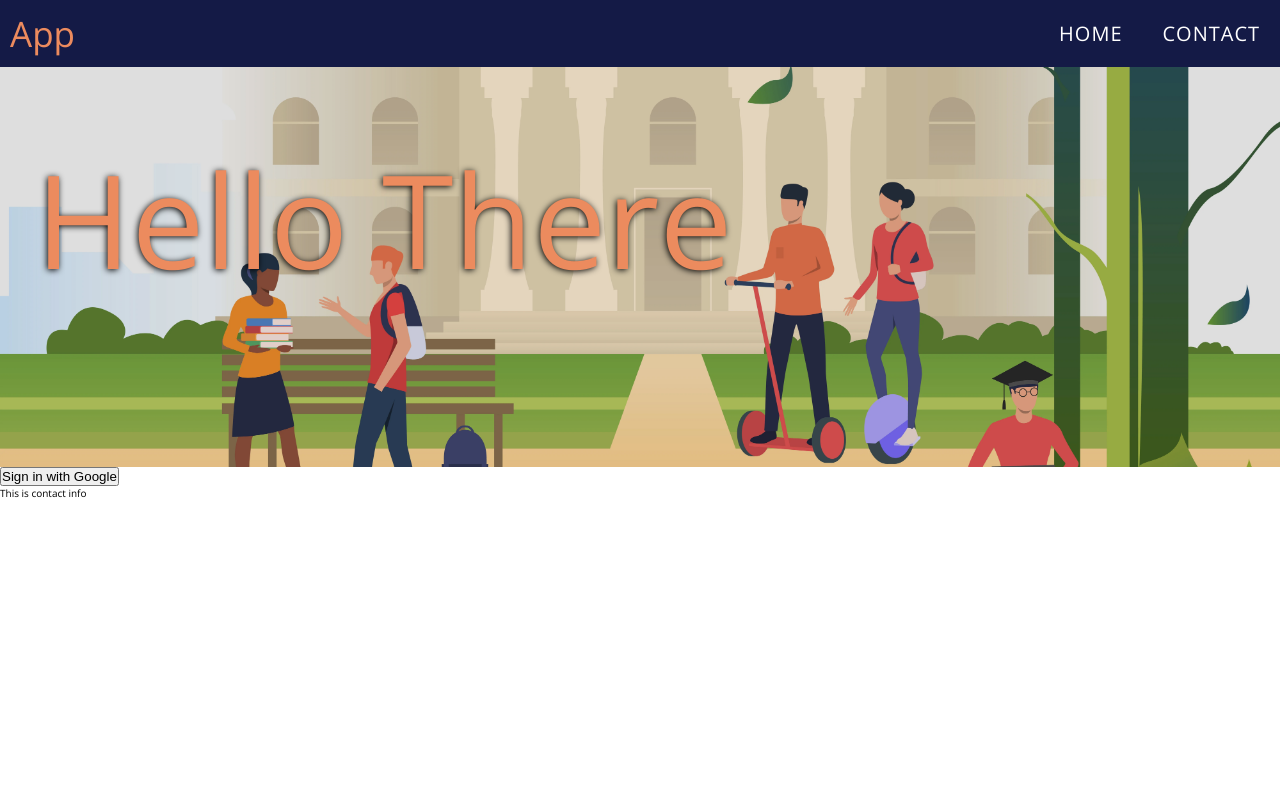
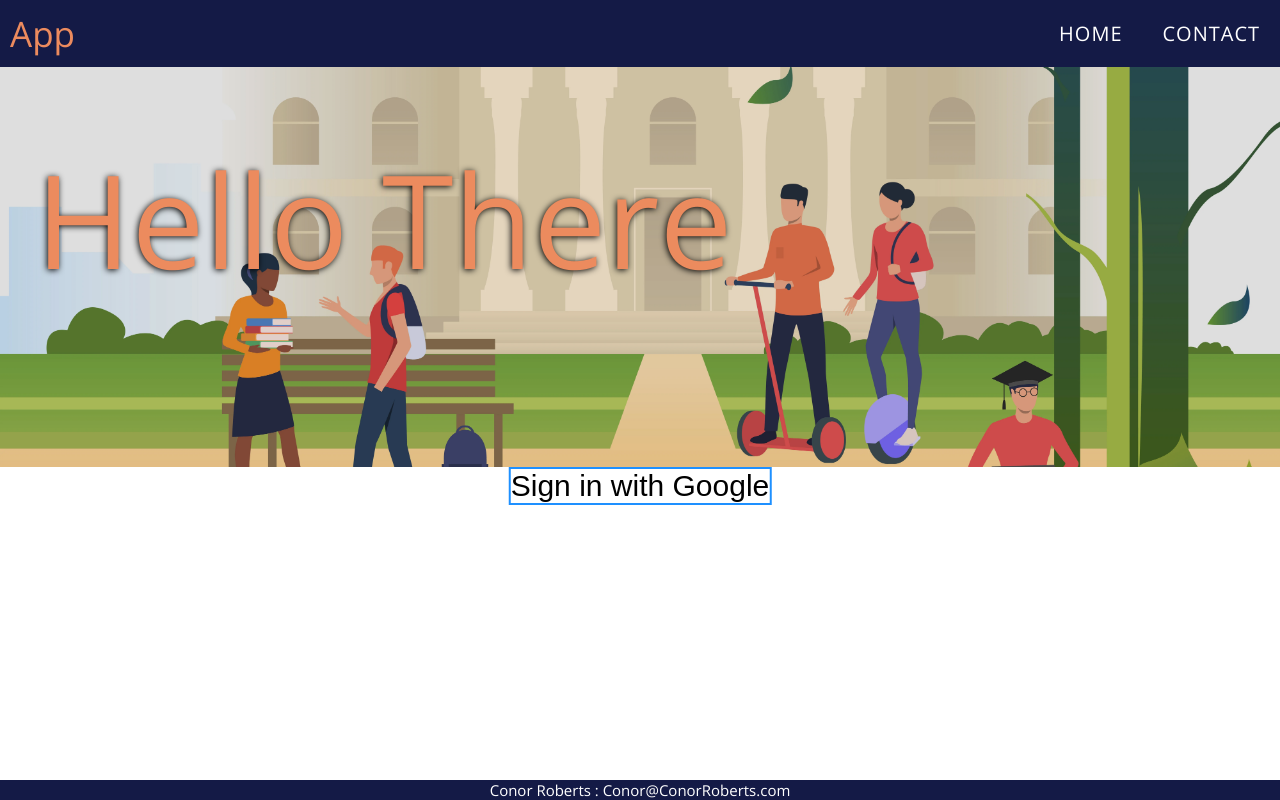
Before and after one commit to ConorRoberts/campus-connect, a React (Create React App) app: page / in a window 1280 px wide. Built offline with nearby package versions, Linux system fonts and the light colour scheme; no server answers; the database is empty; the HTML template or start-up script is replaced by a standard one.

Commit message:
Updated some styling

```diff
--- a/package.json
+++ b/package.json
@@ -6,6 +6,7 @@
   "dependencies": {
     "@material-ui/core": "^4.11.0",
     "@material-ui/icons": "^4.9.1",
+    "@material-ui/lab": "^4.0.0-alpha.56",
     "@testing-library/jest-dom": "^4.2.4",
     "@testing-library/react": "^9.3.2",
     "@testing-library/user-event": "^7.1.2",
--- a/public/index.html
+++ b/public/index.html
@@ -6,7 +6,7 @@
     <meta name="theme-color" content="#000000" />
     <meta
       name="description"
-      content="Web site created using create-react-app"
+      content="Group chats for your courses"
     />
     <!--
       manifest.json provides metadata used when your web app is installed on a
--- a/src/screens/Chat.css
+++ b/src/screens/Chat.css
@@ -21,7 +21,14 @@ html {
 .Chat .top-bar {
   display: flex;
   width: 100%;
-  justify-content: space-between;
+  flex: 1;
+}
+.Chat .top-bar .chat-picker {
+  flex: 0.96;
+}
+.Chat .top-bar .sidebar-container {
+  text-align: center;
+  flex: 0.04;
 }
 .Chat .top-bar .sidebar-container .menu-icon {
   font-size: 6rem;
@@ -31,9 +38,13 @@ html {
   right: 0;
 }
 .Chat .top-bar .sidebar-container .side-menu {
+  text-align: justify;
+  padding: 2rem;
   height: 100vh;
   background-color: #141A46;
   position: absolute;
+  z-index: 100;
+  box-shadow: -2px 0px 5px black;
   top: 0;
   right: -15vw;
   width: 15vw;
--- a/src/screens/Home.css
+++ b/src/screens/Home.css
@@ -10,6 +10,10 @@ html {
   font-family: "Open Sans", sans-serif;
 }
 
+.Home {
+  height: 100vh;
+  position: relative;
+}
 .Home header {
   display: flex;
   background-color: #141A46;
@@ -75,7 +79,7 @@ html {
   filter: blur(0px) brightness(90%);
   z-index: -1;
 }
-.Home .home-form-container {
+.Home .home-picker {
   margin-top: 4rem;
   position: relative;
   left: 50%;
@@ -86,19 +90,33 @@ html {
   flex-direction: column;
   align-items: center;
 }
-.Home .home-form-container .home-form-module {
-  width: 100%;
-  display: flex;
-  flex-direction: column;
-  align-items: center;
+.Home .home-picker select {
+  font-size: 2.5rem;
+  width: 40%;
 }
-.Home .home-form-container .home-form-module select {
-  font-size: 2.5rem;
-  width: 60%;
-}
-.Home .home-form-container button {
+.Home .home-picker button {
   width: 20%;
   font-size: 2.5rem;
   border: 1px solid dodgerblue;
   margin-top: 2rem;
 }
+.Home .google-signin {
+  font-size: 4rem;
+  position: relative;
+  left: 50%;
+  font-size: 3rem;
+  transform: translateX(-50%);
+  background-color: white;
+  border: 2px solid dodgerblue;
+}
+.Home .contact-container {
+  background-color: #141A46;
+  position: absolute;
+  bottom: 0;
+  left: 0;
+  width: 100%;
+  color: white;
+  display: flex;
+  justify-content: center;
+  font-size: 1.5rem;
+}
--- a/src/screens/Home.js
+++ b/src/screens/Home.js
@@ -36,21 +36,21 @@ function Home(props) {
           <h1>Hello There</h1>
           <img src={splashImage} alt="Campus splash"/>
         </div>
-        {user ? <Picker onSubmit={()=>onSubmit(true)} className="home-picker" currentClass={currentClass} currentSchool={currentSchool} setClass={setClass} setSchool={setSchool} schools={schools} classes={classes}/> : <SignIn/>}
+        {user ? <Picker onSubmit={()=>onSubmit(true)} className="home-picker" currentClass={currentClass} currentSchool={currentSchool} setClass={setClass} setSchool={setSchool} schools={schools} classes={classes}/> : <SignIn className="google-signin"/>}
       </main>
-      <footer id="contact">
-        This is contact info
+      <footer className="contact-container">
+        <span>Conor Roberts : Conor@ConorRoberts.com</span>
       </footer>
     </div>
   );
 }
 
-function SignIn(){
+function SignIn(props){
   const signInWithGoogle = () =>{
     auth.signInWithPopup(provider);
   }
   return(
-    <button onClick={signInWithGoogle}>Sign in with Google</button>
+    <button className={props.className} onClick={signInWithGoogle}>Sign in with Google</button>
   )
 }
 
--- a/src/screens/Home.scss
+++ b/src/screens/Home.scss
@@ -1,6 +1,8 @@
 @import "../index.scss";
 
 .Home{
+  height:100vh;
+  position:relative;
   header{
     display:flex;
     background-color:$background-main;
@@ -72,7 +74,7 @@
       }
   }
 
-  .home-form-container{
+  .home-picker{
       margin-top:4rem;
       position:relative;
       left:50%;
@@ -83,15 +85,9 @@
       display:flex;
       flex-direction:column;
       align-items:center;
-      .home-form-module{
-        width:100%;
-        display:flex;
-        flex-direction:column;
-        align-items:center;
-        select{
-            font-size:$font-size;
-            width:60%;
-        }
+      select{
+          font-size:$font-size;
+          width:40%;
       }
       button{
         width:20%;
@@ -100,4 +96,26 @@
         margin-top:2rem;
       }
   }
+
+  .google-signin{
+    font-size:4rem;
+    position:relative;
+    left:50%;
+    font-size:3rem;
+    transform:translateX(-50%);
+    background-color:white;
+    border:2px solid dodgerblue;
+  }
+
+  .contact-container{
+    background-color:$background-main;
+    position:absolute;
+    bottom:0;
+    left:0;
+    width:100%;
+    color:white;
+    display:flex;
+    justify-content:center;
+    font-size:1.5rem;
+  }
 }
```
Also changed, not shown: src/components/Picker.js (+29 -0 lines), src/screens/Chat.scss (+11 -21 lines), 1 other file (tests, documents, lock files or other folders).
